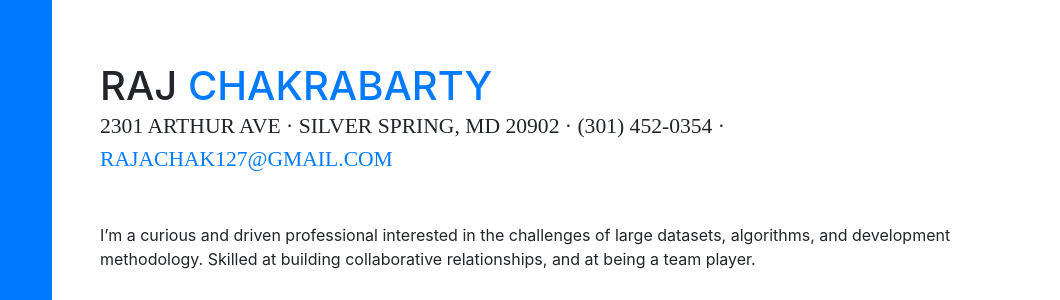
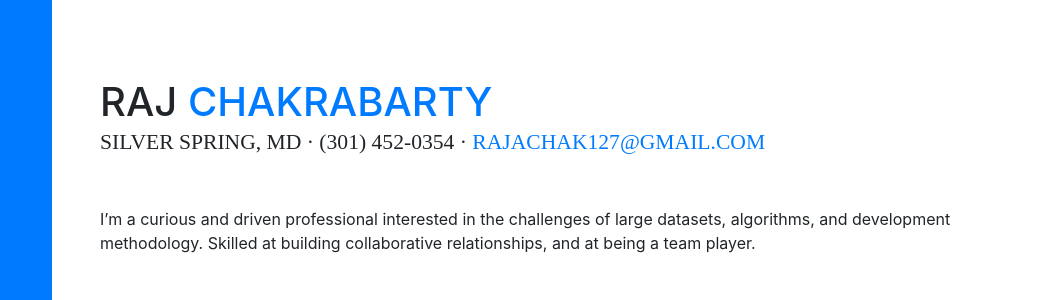
Before and after one commit to rajachak/homepage, a website with bundled scripts: page index.html in a window 1280 px wide. Shown: the part 181-481 px from the top of the page, 220-1280 px from the left. Built offline with nearby package versions, Linux system fonts and the light colour scheme; a web font is replaced by a local one.

Commit message:
modified address

```diff
--- a/index.html
+++ b/index.html
@@ -70,7 +70,7 @@
           <h1 class="mb-0">Raj
             <span class="text-primary">Chakrabarty</span>
           </h1>
-          <div class="subheading mb-5">2301 Arthur Ave · Silver Spring, MD 20902 · (301) 452-0354 ·
+          <div class="subheading mb-5">Silver Spring, MD · (301) 452-0354 ·
             <a href="mailto:name@email.com">rajachak127@gmail.com</a>
           </div>
           <p class="mb-5">I’m a curious and driven professional interested in the challenges of large datasets, algorithms, and development methodology.  Skilled at building collaborative relationships, and at being a team player.</p>
```
Also changed, not shown: 1 other file.
